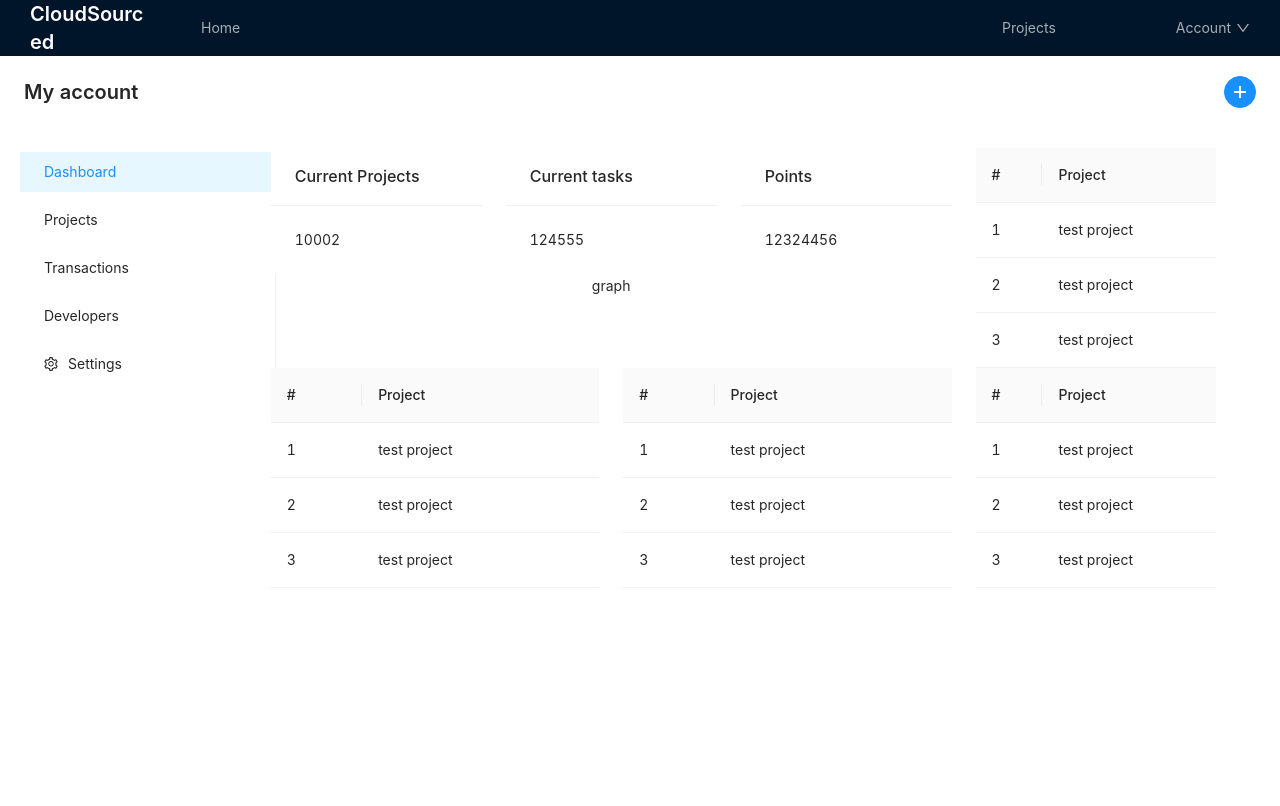
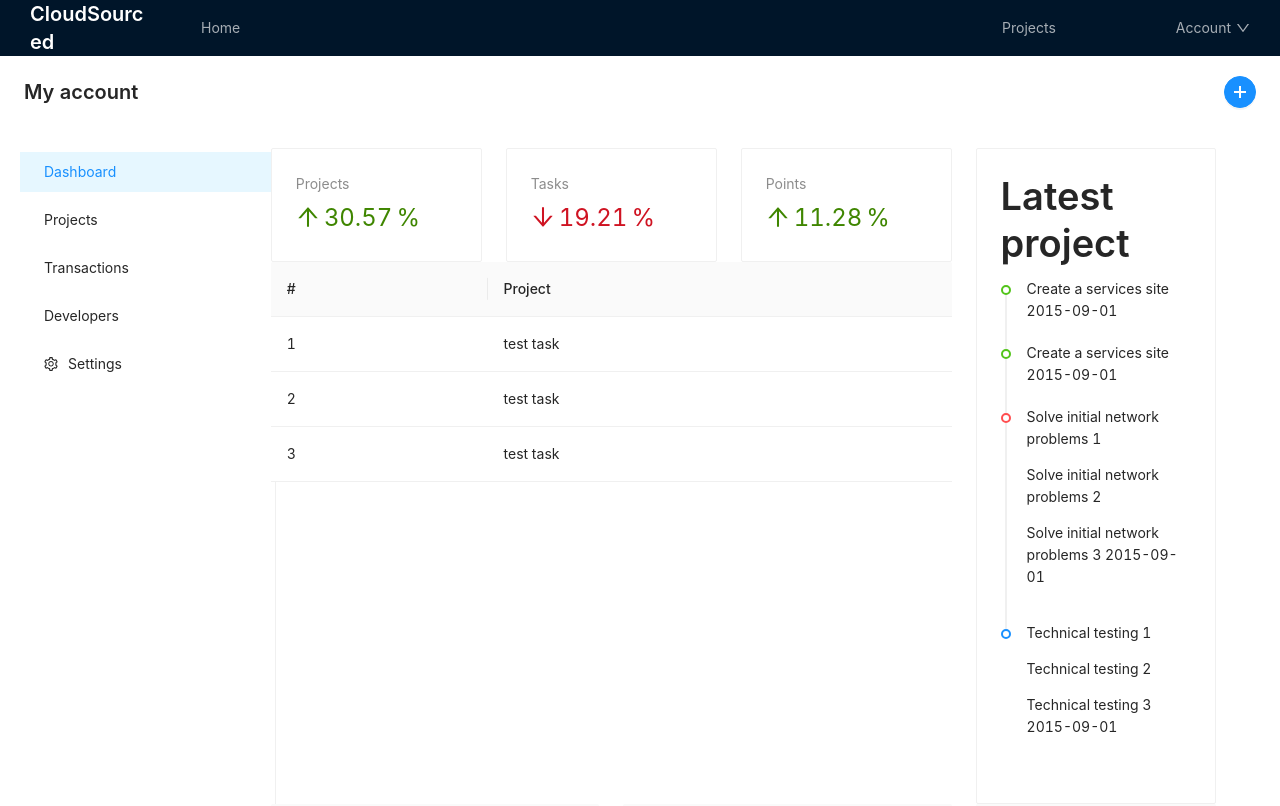
Before and after one commit to Z-Farook/Cloudsourced, a React (Create React App) app in the folder frontend/: page /account in a window 1280 px wide. Shown: the top 806 px of the page. Built offline with nearby package versions, Linux system fonts and the light colour scheme.

Commit message:
Add Timeline

```diff
--- a/frontend/src/pages/Account/index.tsx
+++ b/frontend/src/pages/Account/index.tsx
@@ -1,9 +1,25 @@
 import React from "react";
 import { RouteComponentProps, withRouter } from "react-router";
 import DefaultLayout from "../../components/layout/DefaultLayout";
-import { Row, Button, PageHeader, Menu, Col, Table, Card } from "antd";
+import {
+  Row,
+  Button,
+  PageHeader,
+  Menu,
+  Col,
+  Table,
+  Card,
+  Statistic,
+  Timeline,
+} from "antd";
 
-import { PlusOutlined, SettingOutlined } from "@ant-design/icons";
+import {
+  PlusOutlined,
+  SettingOutlined,
+  ArrowUpOutlined,
+  ArrowDownOutlined,
+} from "@ant-design/icons";
+import Title from "antd/lib/typography/Title";
 
 interface IProps extends RouteComponentProps {}
 const dataSource = [
@@ -22,8 +38,44 @@ const dataSource = [
     number: 3,
     project: "test project",
   },
+  {
+    key: "4",
+    number: 4,
+    project: "test project",
+  },
+  {
+    key: "5",
+    number: 5,
+    project: "test project",
+  },
+  {
+    key: "6",
+    number: 6,
+    project: "test project",
+  },
+  {
+    key: "7",
+    number: 7,
+    project: "test project",
+  },
 ];
-
+const dataSourceTasks = [
+  {
+    key: "1",
+    number: 1,
+    project: "test task",
+  },
+  {
+    key: "2",
+    number: 2,
+    project: "test task",
+  },
+  {
+    key: "3",
+    number: 3,
+    project: "test task",
+  },
+];
 const columns = [
   {
     title: "#",
@@ -82,33 +134,76 @@ const AccountPage: React.FC<IProps> = (props) => {
                 <Row justify="center" gutter={[24, 24]}>
                   <Col span={8}>
                     {" "}
-                    <Card title="Current Projects" bordered={false}>
-                      10002
+                    <Card>
+                      <Statistic
+                        title="Projects"
+                        value={30.57}
+                        precision={2}
+                        valueStyle={{ color: "#3f8600" }}
+                        prefix={<ArrowUpOutlined />}
+                        suffix="%"
+                      />
                     </Card>
                   </Col>
                   <Col span={8}>
                     {" "}
-                    <Card title="Current tasks" bordered={false}>
-                      124555
+                    <Card>
+                      <Statistic
+                        title="Tasks"
+                        value={19.21}
+                        precision={2}
+                        valueStyle={{ color: "#cf1322" }}
+                        prefix={<ArrowDownOutlined />}
+                        suffix="%"
+                      />
                     </Card>
                   </Col>
                   <Col span={8}>
                     {" "}
-                    <Card title="Points" bordered={false}>
-                      12324456
+                    <Card>
+                      <Statistic
+                        title="Points"
+                        value={11.28}
+                        precision={2}
+                        valueStyle={{ color: "#3f8600" }}
+                        prefix={<ArrowUpOutlined />}
+                        suffix="%"
+                      />
                     </Card>
                   </Col>
                 </Row>
                 <Row justify="center" gutter={[24, 24]}>
-                  graph
+                  <Col span={24}>
+                    <Table
+                      pagination={false}
+                      dataSource={dataSourceTasks}
+                      columns={columns}
+                    />
+                  </Col>
                 </Row>
               </Col>
               <Col span={6}>
-                <Table
-                  pagination={false}
-                  dataSource={dataSource}
-                  columns={columns}
-                />
+                <Card>
+                  <Title>Latest project</Title>
+                  <Timeline>
+                    <Timeline.Item color="green">
+                      Create a services site 2015-09-01
+                    </Timeline.Item>
+                    <Timeline.Item color="green">
+                      Create a services site 2015-09-01
+                    </Timeline.Item>
+                    <Timeline.Item color="red">
+                      <p>Solve initial network problems 1</p>
+                      <p>Solve initial network problems 2</p>
+                      <p>Solve initial network problems 3 2015-09-01</p>
+                    </Timeline.Item>
+                    <Timeline.Item>
+                      <p>Technical testing 1</p>
+                      <p>Technical testing 2</p>
+                      <p>Technical testing 3 2015-09-01</p>
+                    </Timeline.Item>
+                  </Timeline>
+                </Card>
               </Col>
             </Row>
             <Row justify="center" gutter={[24, 24]}>
@@ -116,7 +211,7 @@ const AccountPage: React.FC<IProps> = (props) => {
                 {" "}
                 <Table
                   pagination={false}
-                  dataSource={dataSource}
+                  dataSource={dataSourceTasks}
                   columns={columns}
                 />
               </Col>
@@ -124,7 +219,7 @@ const AccountPage: React.FC<IProps> = (props) => {
                 {" "}
                 <Table
                   pagination={false}
-                  dataSource={dataSource}
+                  dataSource={dataSourceTasks}
                   columns={columns}
                 />
               </Col>
@@ -132,7 +227,7 @@ const AccountPage: React.FC<IProps> = (props) => {
                 {" "}
                 <Table
                   pagination={false}
-                  dataSource={dataSource}
+                  dataSource={dataSourceTasks}
                   columns={columns}
                 />
               </Col>
```
